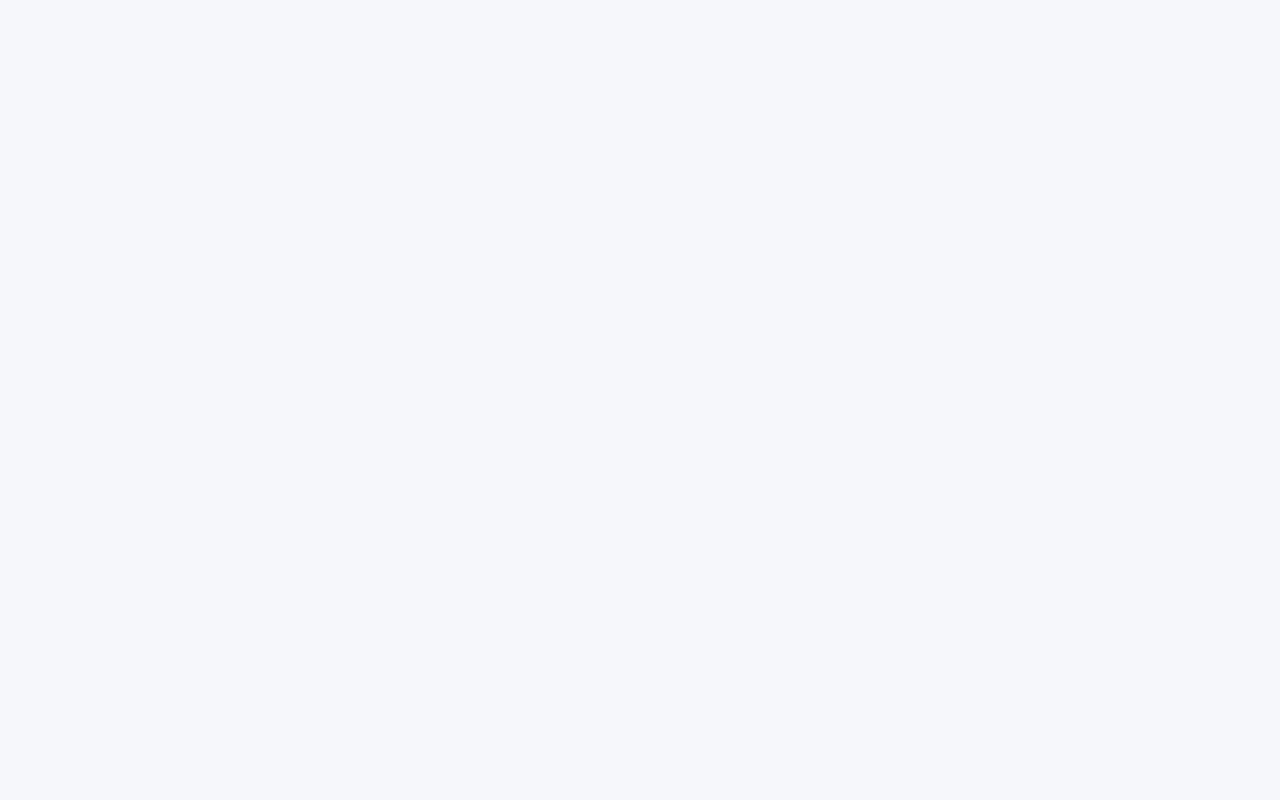
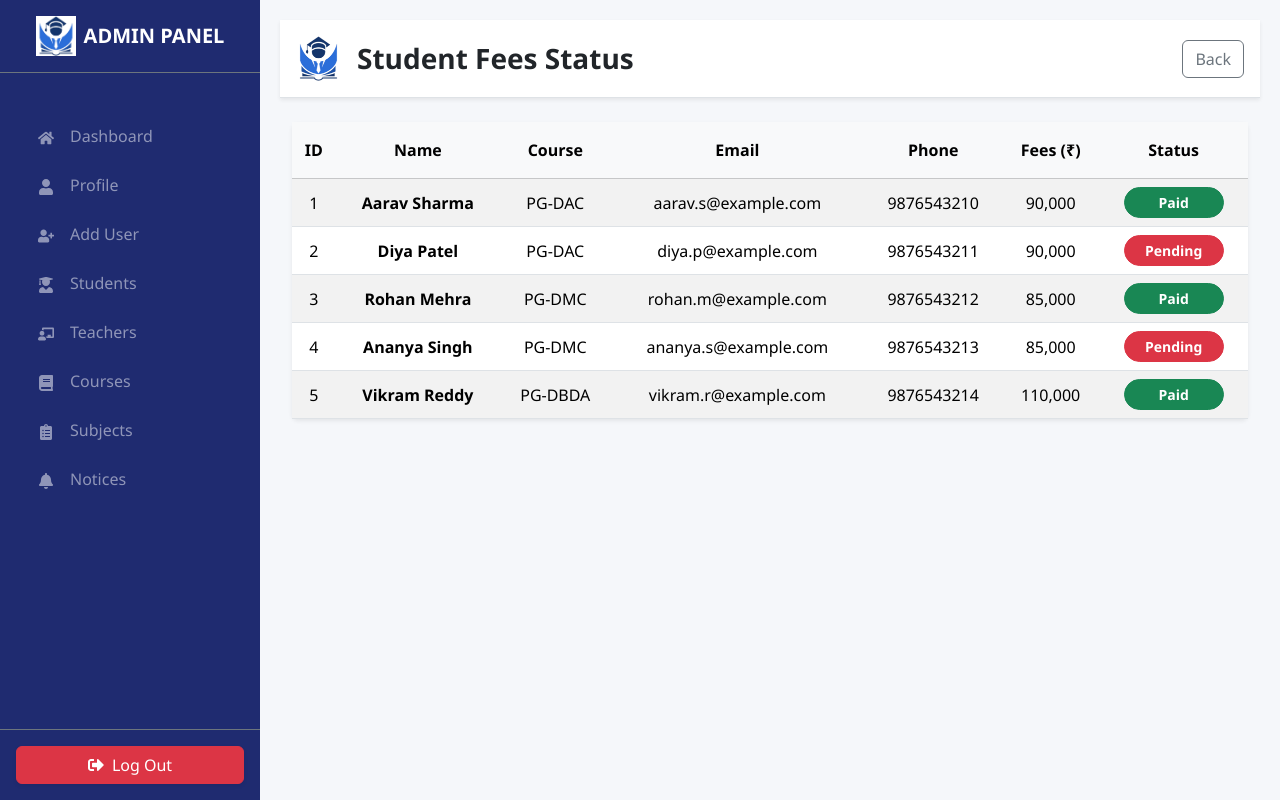
Before and after one commit to Institute-Management-System/Institute-Management-System, a React (Vite) app in the folder frontend/app/: page /admin/fees in a window 1280 px wide. Before the commit this address had no page. Built offline with nearby package versions, Linux system fonts and the light colour scheme.

Commit message:
admin student fees

```diff
--- a/frontend/app/src/App.jsx
+++ b/frontend/app/src/App.jsx
@@ -25,6 +25,7 @@ import AdminStudentList from "./pages/admin/AdminStudentList";
 import AdminStudentAttendance from "./pages/admin/AdminStudentAttendance";
 import AdminStudentMarks from "./pages/admin/AdminStudentMarks";
 import AdminViewStudentMarks from "./pages/admin/AdminViewStudentMarks";
+import AdminStudentFees from "./pages/admin/AdminStudentFees";
 
 //Admin: Teachers
 import AdminTeacherDashboard from "./pages/admin/AdminTeacherDashboard";
@@ -96,6 +97,7 @@ const App = () => {
           <Route path="subjects" element={<AdminSubjectDashboard />} />
 
           {/* Admin: Management */}
+          <Route path="fees" element={<AdminStudentFees />} />
           <Route path="notices" element={<AdminManageNotices />} />
 
           </Route>
--- /dev/null
+++ b/frontend/app/src/pages/admin/AdminStudentFees.jsx
@@ -0,0 +1,141 @@
+import React, { useState } from "react";
+import Logo from "../../assets/Logo.png";
+import { useNavigate } from "react-router-dom";
+import { ToastContainer, toast } from "react-toastify";
+import "react-toastify/dist/ReactToastify.css";
+
+
+const AdminStudentFees = () => {
+  // Initialize the navigation hook for handling page redirects
+  const navigate = useNavigate();
+
+  // State to hold student fee records (Currently initialized with mock data)
+  const [students, setStudents] = useState([
+    {
+      cId: 1,
+      name: "Aarav Sharma",
+      course: "PG-DAC",
+      email: "aarav.s@example.com",
+      phone: "9876543210",
+      fees: 90000,
+      paid: true, // Indicates if the fee is fully paid
+    },
+    {
+      cId: 2,
+      name: "Diya Patel",
+      course: "PG-DAC",
+      email: "diya.p@example.com",
+      phone: "9876543211",
+      fees: 90000,
+      paid: false,
+    },
+    {
+      cId: 3,
+      name: "Rohan Mehra",
+      course: "PG-DMC",
+      email: "rohan.m@example.com",
+      phone: "9876543212",
+      fees: 85000,
+      paid: true,
+    },
+    {
+      cId: 4,
+      name: "Ananya Singh",
+      course: "PG-DMC",
+      email: "ananya.s@example.com",
+      phone: "9876543213",
+      fees: 85000,
+      paid: false,
+    },
+    {
+      cId: 5,
+      name: "Vikram Reddy",
+      course: "PG-DBDA",
+      email: "vikram.r@example.com",
+      phone: "9876543214",
+      fees: 110000,
+      paid: true,
+    },
+  ]);
+
+  // Handler function to toggle the payment status (Paid <-> Pending)
+  const togglePaymentStatus = (id) => {
+    // Map through the students array, find the matching ID, and invert the 'paid' boolean
+    setStudents(
+      students.map((student) =>
+        student.cId === id ? { ...student, paid: !student.paid } : student
+      )
+    );
+    // Show a notification to the user
+    toast.info("Payment status updated!");
+  };
+
+  return (
+    <div className="container-fluid p-0">
+      {/* Header Section: Displays Logo, Page Title, and Back Button */}
+      <header className="d-flex align-items-center justify-content-between p-3 bg-white border-bottom shadow-sm">
+        <div className="d-flex align-items-center">
+          <img src={Logo} alt="Logo" width="45" className="me-3" />
+          <h3 className="mb-0 fw-bold">Student Fees Status</h3>
+        </div>
+        {/* Button to navigate back to the previous page in history */}
+        <button className="btn btn-outline-secondary" onClick={() => navigate(-1)}>
+          Back
+        </button>
+      </header>
+
+      {/* Main Content Area */}
+      <div className="container mt-4">
+        <div className="card shadow-sm border-0">
+          <div className="table-responsive">
+            {/* Fees Table */}
+            <table className="table table-hover table-striped mb-0 text-center align-middle">
+              <thead className="table-light">
+                <tr>
+                  <th className="py-3">ID</th>
+                  <th className="py-3">Name</th>
+                  <th className="py-3">Course</th>
+                  <th className="py-3">Email</th>
+                  <th className="py-3">Phone</th>
+                  <th className="py-3">Fees (₹)</th>
+                  <th className="py-3">Status</th>
+                </tr>
+              </thead>
+              <tbody>
+                {/* Render a row for each student in the state */}
+                {students.map((student) => (
+                  <tr key={student.cId}>
+                    <td>{student.cId}</td>
+                    <td className="fw-bold">{student.name}</td>
+                    <td>{student.course}</td>
+                    <td>{student.email}</td>
+                    <td>{student.phone}</td>
+                    {/* Format fees number to locale string (adds commas) */}
+                    <td>{student.fees.toLocaleString()}</td>
+                    <td>
+                      {/* Action Button: Changes color and text based on payment status */}
+                      <button
+                        onClick={() => togglePaymentStatus(student.cId)}
+                        className={`btn btn-sm rounded-pill px-3 fw-bold ${
+                          student.paid ? "btn-success" : "btn-danger"
+                        }`}
+                        style={{ minWidth: "100px" }}
+                      >
+                        {student.paid ? "Paid" : "Pending"}
+                      </button>
+                    </td>
+                  </tr>
+                ))}
+              </tbody>
+            </table>
+          </div>
+        </div>
+      </div>
+      {/* Toast Notification Container */}
+      <ToastContainer position="top-right" autoClose={2000} />
+    </div>
+  );
+};
+
+
+export default AdminStudentFees;
```
